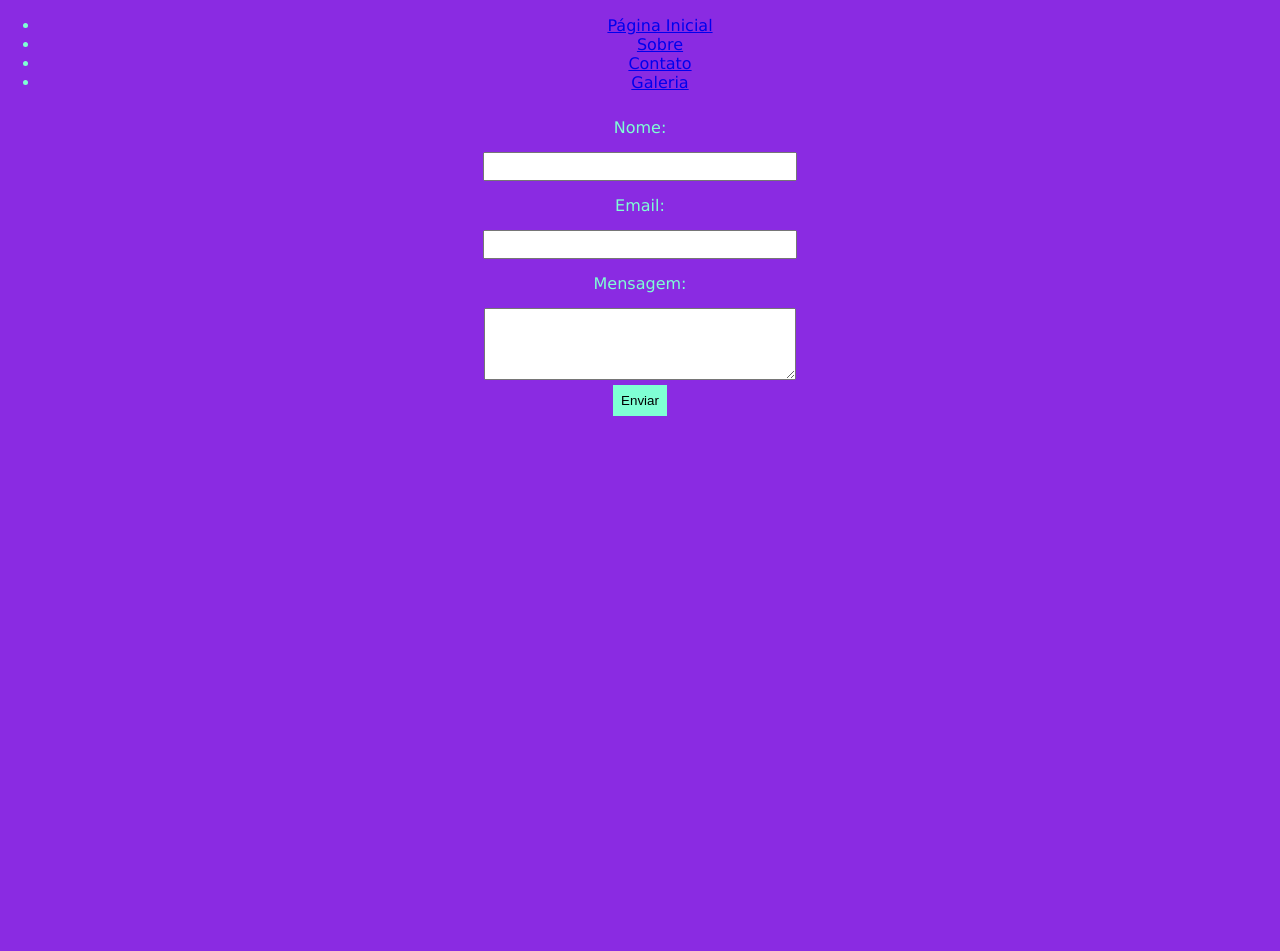
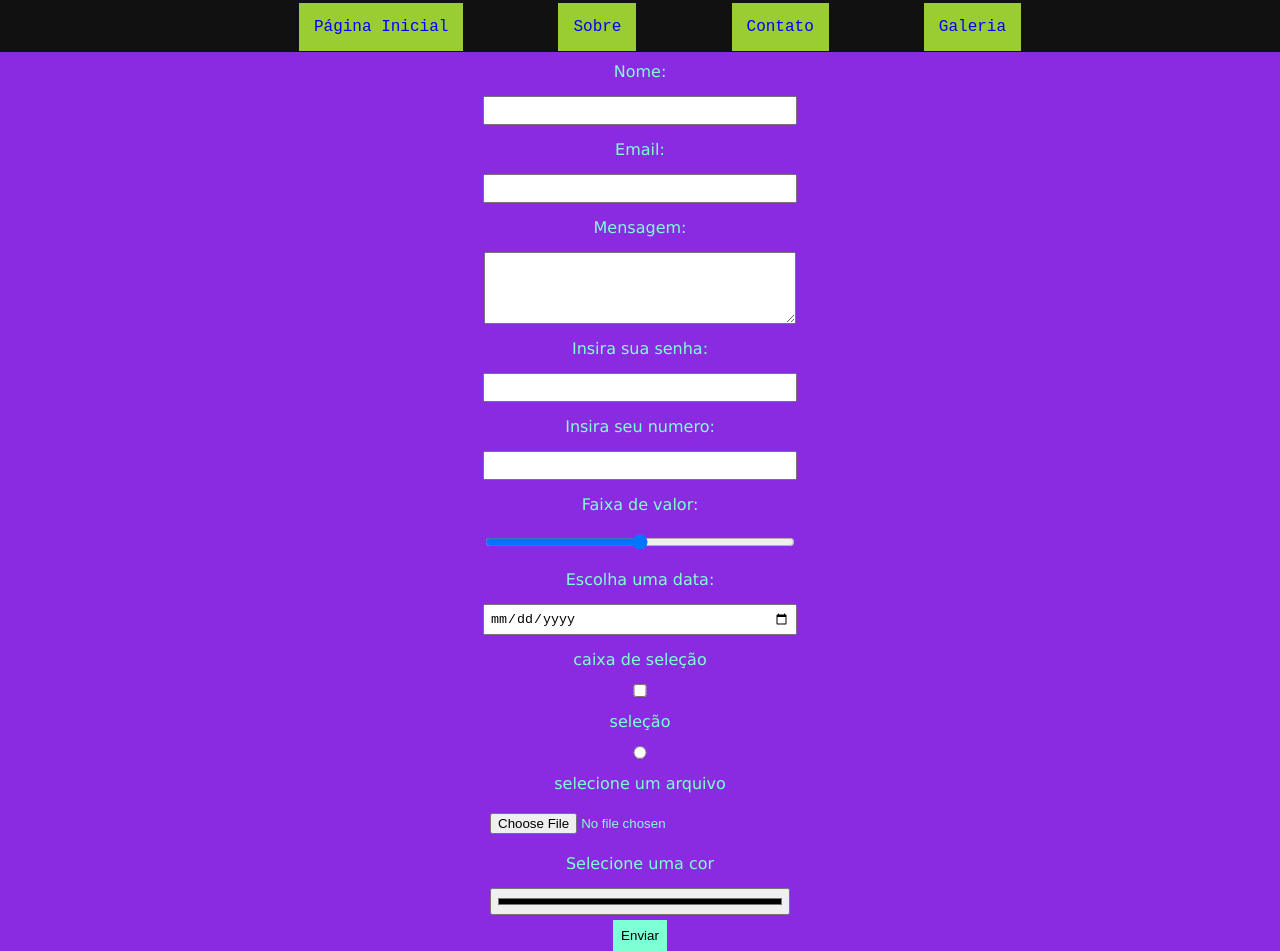
Before and after one commit to HenriqueMonoCHO/Projeto1, a plain HTML site: page Contato.html in a window 1280 px wide. Before the commit the page ends 800 px from the top, so only its background shows below. Drawn offline with Linux system fonts and the light colour scheme.

Commit message:
Add files via upload

```diff
--- a/Contato.html
+++ b/Contato.html
@@ -9,12 +9,14 @@
     <link rel="stylesheet" href="form.css">
 </head>
 <body>
+    <nav>
     <ul>
         <li><a href="index.html">Página Inicial</a></li>
         <li><a href="sobre.html">Sobre</a></li>
         <li><a href="Contato.html">Contato</a></li>
         <li><a href="galeria.html">Galeria</a></li>
     </ul>
+</nav>
     <form >
         <label for="name">Nome: </label>
         <input type="text" id="name" name="name" required>
@@ -25,6 +27,30 @@
         <label for="message">Mensagem: </label>
         <textarea name="message" id="message" rows="4"></textarea>
 
+        <label for="senha">Insira sua senha:</label>
+        <input id="senha" type="password" name="senha" required>
+
+        <label for="numero">Insira seu numero:</label>
+        <input id="numero" type="number" name="numero" required>
+
+        <label for="faixa-de-valor">Faixa de valor:</label>
+        <input id="faixa-de-valor" type="range" name="faixa-de-valor">
+
+        <label for="data">Escolha uma data:</label>
+        <input id="data" type="date" name="data">
+
+        <label for="caixa_selecao">caixa de seleção</label>
+        <input type="checkbox">
+
+        <label for="selecao">seleção</label>
+        <input type="radio">
+
+        <label for="arquivo">selecione um arquivo</label>
+        <input type="file" name="arquivo" id="arquivo">
+
+        <label for="cor">Selecione uma cor</label>
+        <input type="color" name="cor" id="cor">
+
         <button type="submit">Enviar</button>
     </form>
 </body>
--- a/style.css
+++ b/style.css
@@ -8,28 +8,34 @@ body{
 }
 
 header{
-    background-color: darkviolet;
-    color: goldenrod;
-    padding: 10px;
+    background-color: rgb(31, 32, 31)  ;
+    color: aliceblue;
+    text-align: center;
+    padding: 20px;
 }
 
 nav{
     display: flex;
     justify-content: center;
-    background-color: aqua;
-    padding: 5;
+    background-color: #111;
 }
 
-nav a{
-    color: lightskyblue;
-    text-decoration: none;
+nav li  {
+    text-align: center;
+   font-family: 'Courier New', Courier, monospace;
+   display: inline-block;
 }
 
-nav a:hover{
-    color: burlywood;
+nav ul li a{
+    display: inline;
     text-decoration: none;
-    cursor: crosshair;
+    color: blue;
+    background-color: yellowgreen;
+    padding: 15px;
+    cursor: pointer;
+    margin: 45px;
 }
+
 
 section {
     margin: 40px;
```
